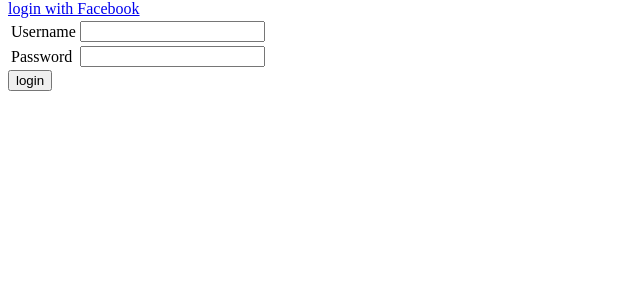
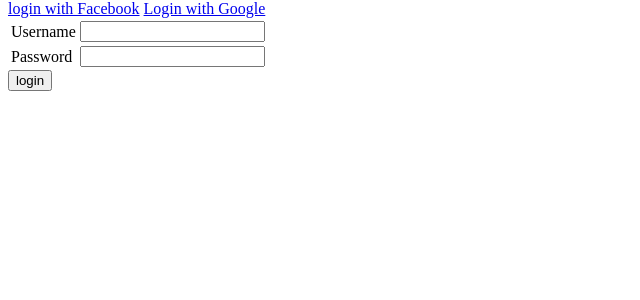
Before and after one commit to paolini/mathnotes, a Django app: template main/templates/registration/login.html in a window 1280 px wide. Shown: the part 26-326 px from the top of the page, without its empty margins (0-640 px from the left). Run offline with Django 3.2, Linux system fonts and the light colour scheme; the template is opened without the code that fills it: most values are stand-ins (such as "Sample title", 1, 10 or a date in 2020); form fields are guessed from the names that the template uses.

Commit message:
attivata autenticazione google: funziona!

```diff
--- a/main/templates/registration/login.html
+++ b/main/templates/registration/login.html
@@ -16,8 +16,8 @@
 {% endif %}
 
        <a href="{% url 'social:begin' 'facebook' %}?next={{ next }}">login with Facebook</a>
+       <a href="{% url 'social:begin' 'google-oauth2' %}?next={{ next }}">Login with Google</a>
 {% comment %}
-       <a href="{% url 'social:begin' 'google-oauth2' %}?next={{ next }}">Login with Google</a>
        <a href="{% url 'social:begin' 'twitter' %}?next={{ next }}">Login with Twitter</a>
 {% endcomment %}
 
```
